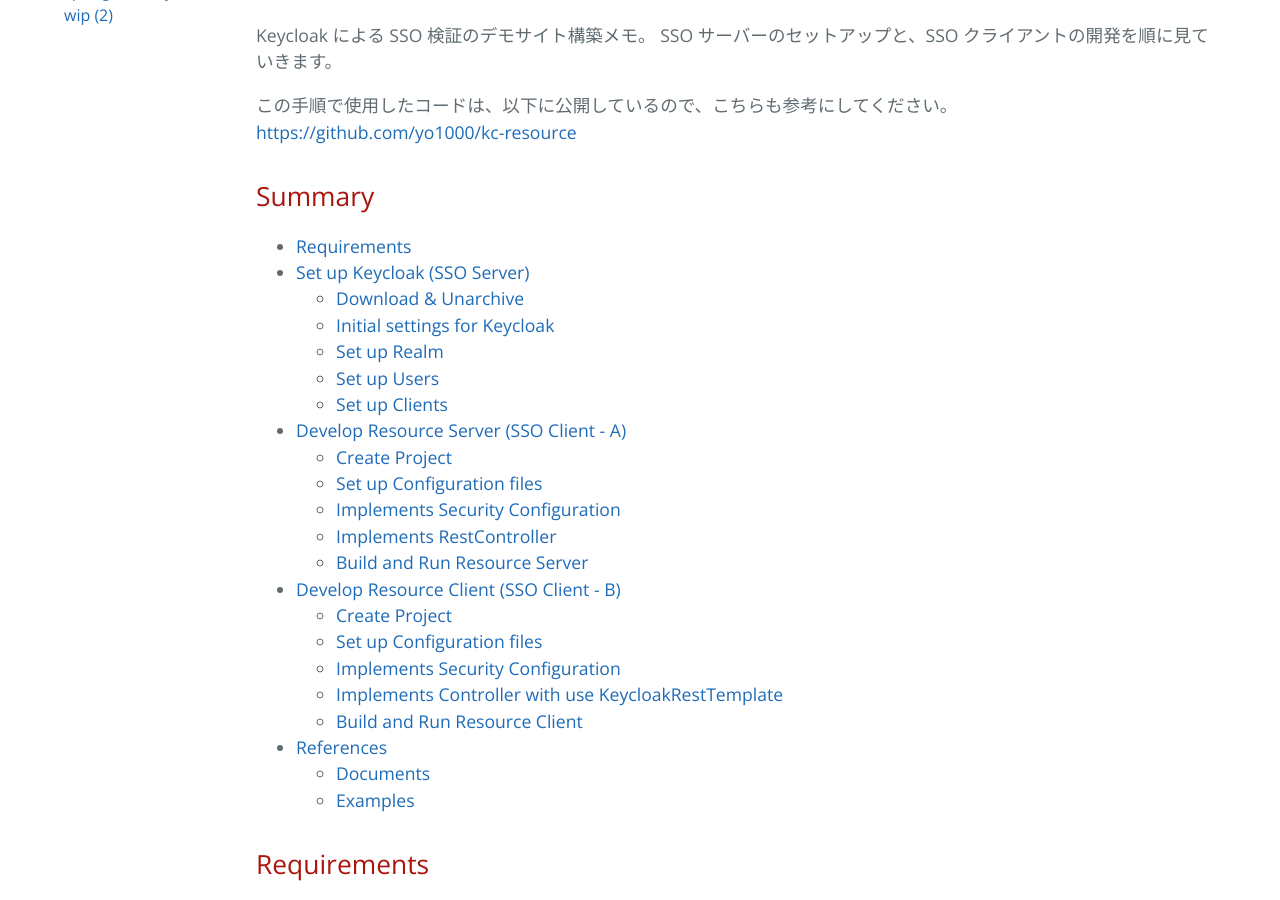
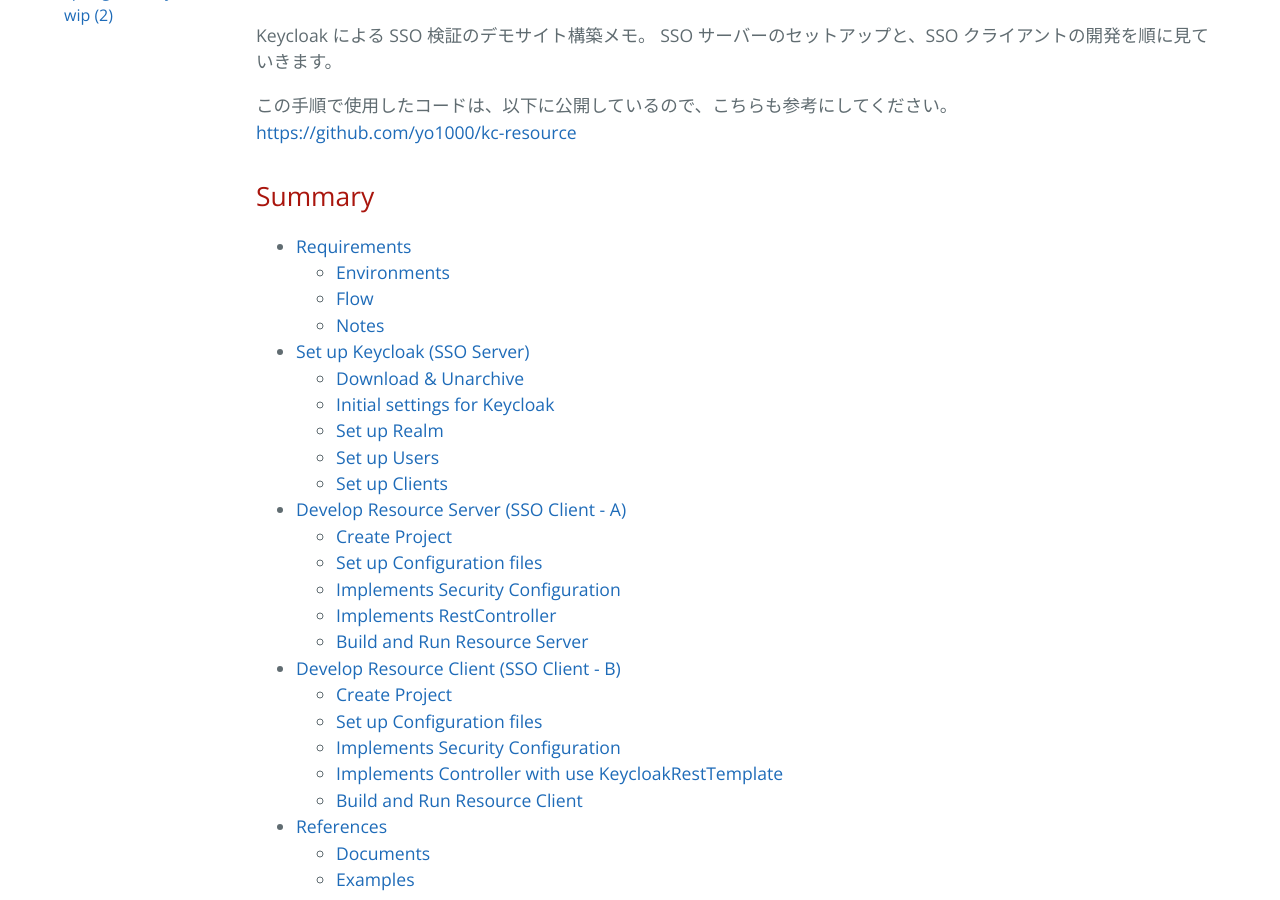
Before and after one commit to yo1000/blog.yo1000.com, a Jekyll site: the page built from _posts/2017-12-18-keycloak-example-resource-server-client.md, in a window 1280 px wide and 900 px high, scrolled down 394 px. Built offline with Jekyll 4.4.1, drawn with Linux system fonts in a browser that asks for light colours; our own code applies the rules of GitHub Pages for plain Markdown files.

Commit message:
Update 2017-12-18-keycloak-example-resource-server-client.md

```diff
--- a/_posts/2017-12-18-keycloak-example-resource-server-client.md
+++ b/_posts/2017-12-18-keycloak-example-resource-server-client.md
@@ -17,6 +17,9 @@
 ## Summary
 
 - [Requirements](#requirements)
+  - [Environments](#environments)
+  - [Flow](#flow)
+  - [Notes](#notes)
 - [Set up Keycloak (SSO Server)](#set-up-keycloak-sso-server)
   - [Download & Unarchive](#download--unarchive)
   - [Initial settings for Keycloak](#initial-settings-for-keycloak)
```
